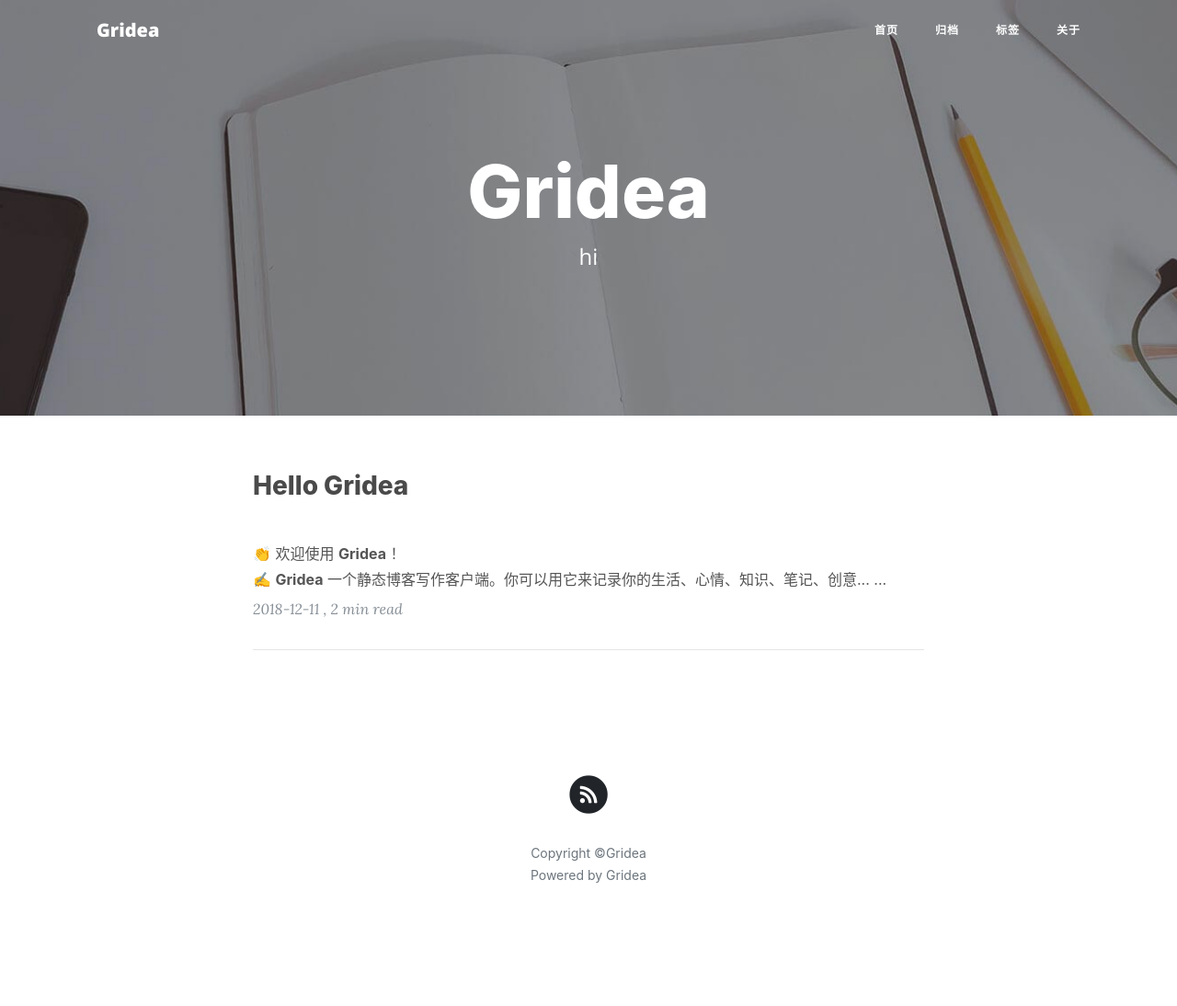
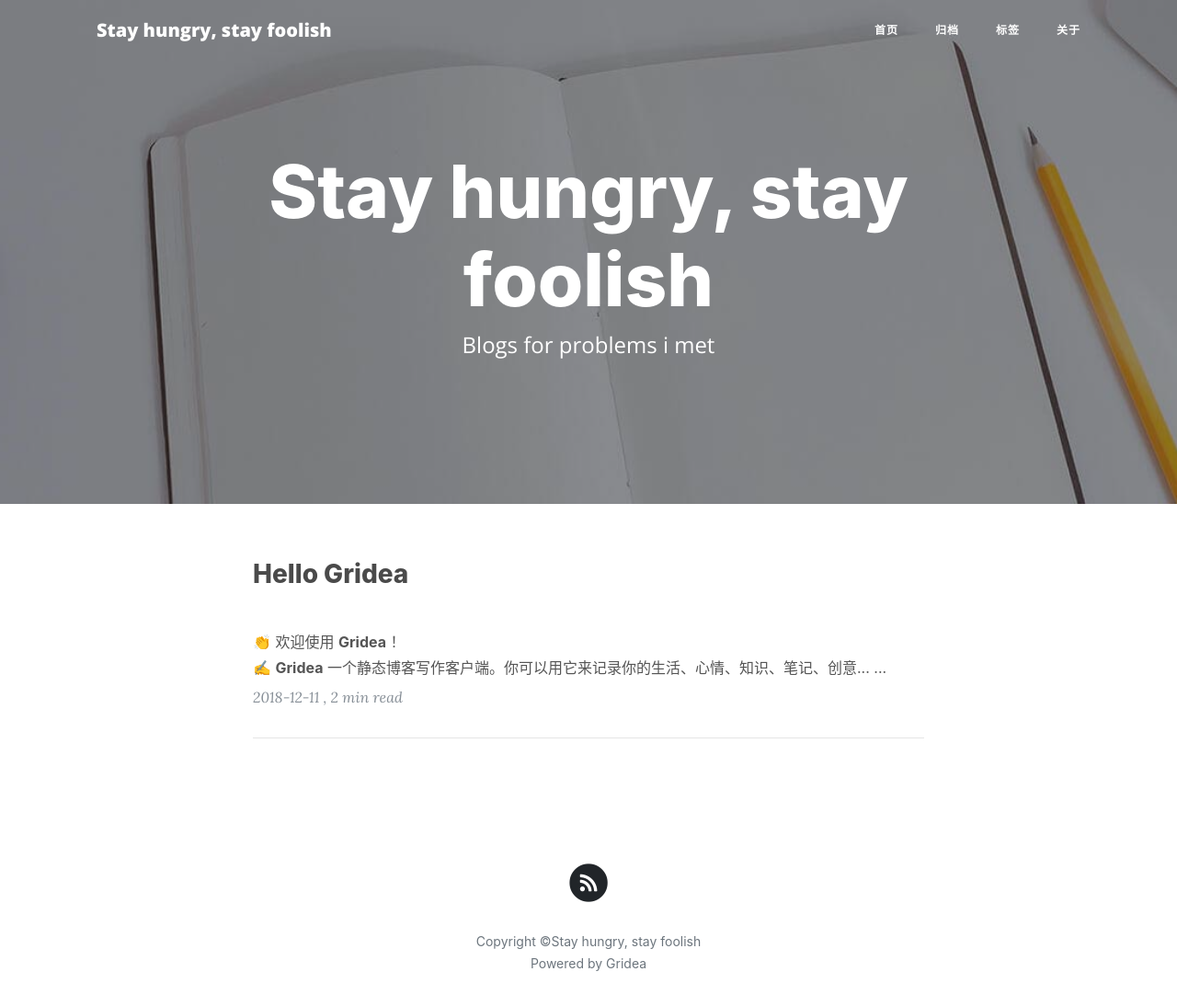
Before and after one commit to hongxuli/hongxuli.github.io, a plain HTML site: page index.html in a window 1280 px wide. Shown: the whole page at 92% size. Before the commit the page ends 1060 px from the top, so only its background shows below. Drawn offline with nearby package versions, Linux system fonts and the light colour scheme; a script that the page names is missing; a small style sheet from the web is missing.

Commit message:
update from gridea: 2020-03-08 18:48:47

```diff
--- a/index.html
+++ b/index.html
@@ -9,14 +9,14 @@
   <meta name="keywords" content="">
   <meta name="description" content="">
   <meta name="author" content="kveln">
-  <title>Gridea</title>
+  <title>Stay hungry, stay foolish</title>
   <link href="https://cdn.bootcss.com/twitter-bootstrap/4.3.1/css/bootstrap.min.css" rel="stylesheet">
   <!-- <link href="https://hongxuli.github.io/media/css/bootstrap.min.css" rel="stylesheet"> -->
   <!--  <link href="https://hongxuli.github.io/media/css/all.min.css" rel="stylesheet" type="text/css"> -->
   <link href="https://cdn.bootcss.com/font-awesome/5.11.2/css/all.min.css" rel="stylesheet">
   <link href='https://fonts.googleapis.com/css?family=Lora:400,700,400italic,700italic' rel='stylesheet' type='text/css'>
   <link href='https://fonts.googleapis.com/css?family=Open+Sans:300italic,400italic,600italic,700italic,800italic,400,300,600,700,800' rel='stylesheet' type='text/css'>
-  <link rel="alternate" type="application/rss+xml" title="Gridea » Feed" href="https://hongxuli.github.io/atom.xml">
+  <link rel="alternate" type="application/rss+xml" title="Stay hungry, stay foolish » Feed" href="https://hongxuli.github.io/atom.xml">
   <link rel="stylesheet"href="https://cdn.jsdelivr.net/gh/highlightjs/cdn-release@9.15.10/build/styles/androidstudio.min.css">
   <link href="https://hongxuli.github.io/styles/main.css" rel="stylesheet">
   <script src="https://cdn.bootcss.com/jquery/3.4.1/jquery.min.js"></script>
@@ -29,7 +29,7 @@
   <body>
      <nav class="navbar navbar-expand-lg navbar-light fixed-top" id="mainNav">
     <div class="container">
-      <a class="navbar-brand" href="https://hongxuli.github.io">Gridea</a>
+      <a class="navbar-brand" href="https://hongxuli.github.io">Stay hungry, stay foolish</a>
       <button class="navbar-toggler navbar-toggler-right" type="button" data-toggle="collapse" data-target="#navbarResponsive" aria-controls="navbarResponsive" aria-expanded="false" aria-label="Toggle navigation">
         Menu
         <i class="fas fa-bars"></i>
@@ -71,8 +71,8 @@
       <div class="row">
         <div class="col-lg-8 col-md-10 mx-auto">
           <div class="site-heading">
-            <h1>Gridea</h1>
-            <span class="subheading">hi</span>
+            <h1>Stay hungry, stay foolish</h1>
+            <span class="subheading">Blogs for problems i met </span>
           </div>
         </div>
       </div>
@@ -140,7 +140,7 @@
               </a>
               </li>
           </ul>
-          <p class="copyright text-muted">Copyright &copy;<span>Gridea</span><br><a href="https://github.com/getgridea/gridea" class="Themeinfo">Powered by Gridea</a></p>
+          <p class="copyright text-muted">Copyright &copy;<span>Stay hungry, stay foolish</span><br><a href="https://github.com/getgridea/gridea" class="Themeinfo">Powered by Gridea</a></p>
         </div>
       </div>
     </div>
```
Also changed, not shown: archives/index.html (+4 -4 lines), atom.xml (+4 -4 lines), post/about/index.html (+5 -5 lines), post/hello-gridea/index.html (+5 -5 lines), tag/tPk_VAJy_/index.html (+4 -4 lines), tags/index.html (+4 -4 lines).
